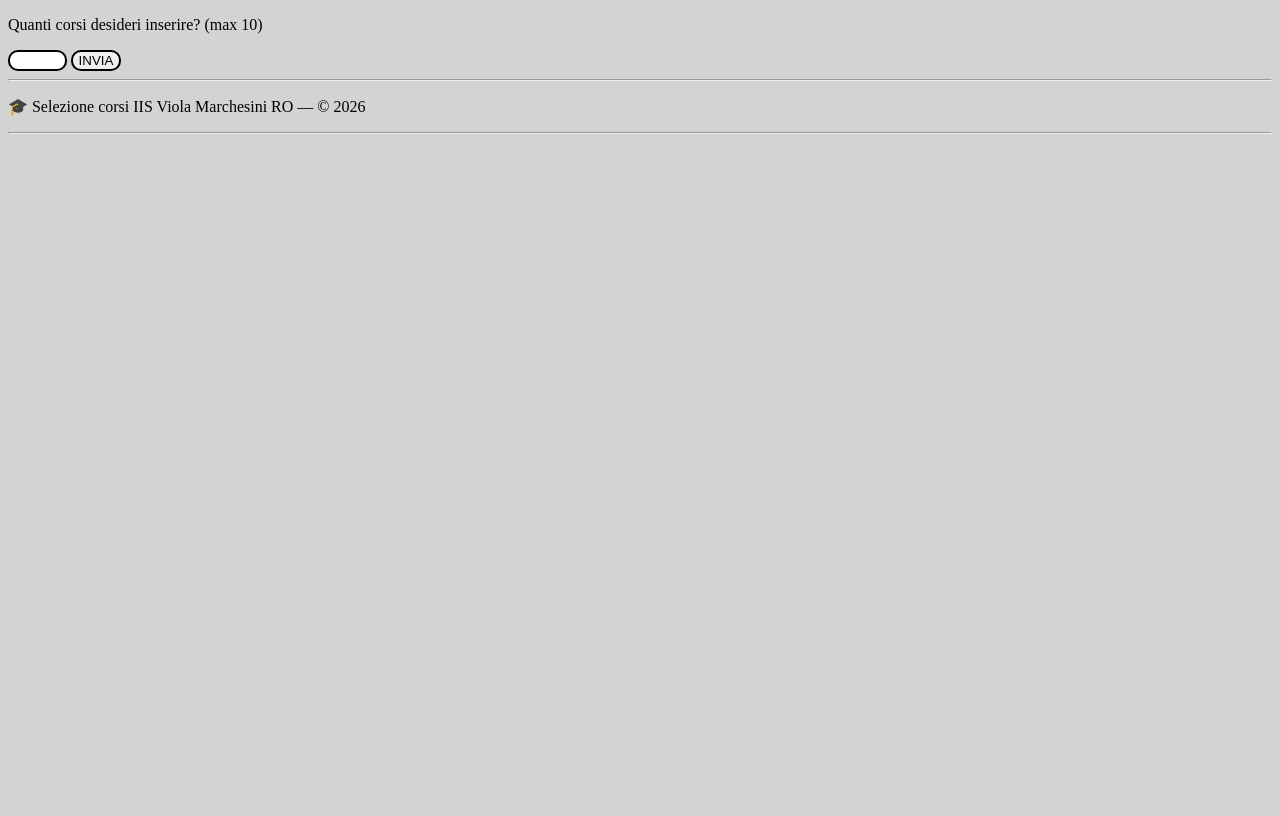
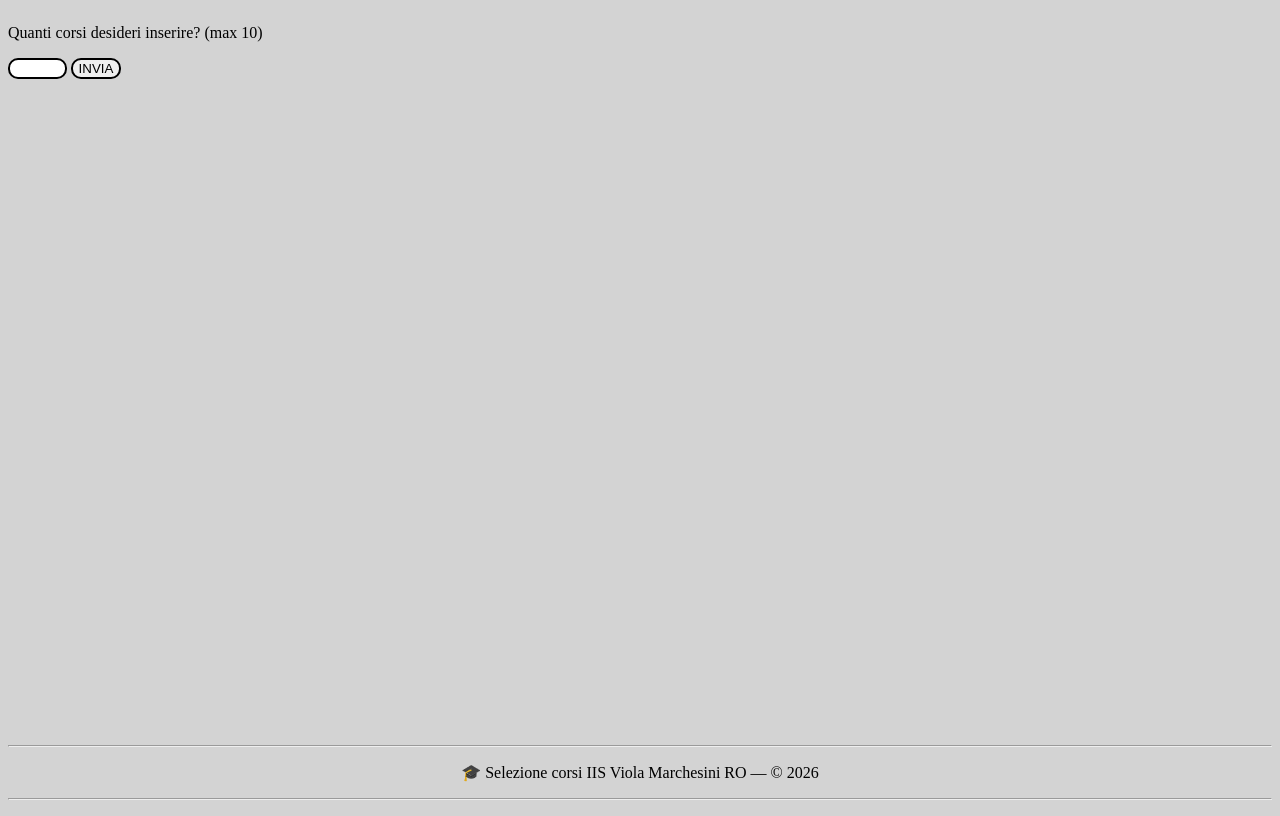
Before and after one commit to Enrico-github/Informatica, a PHP site: page /form.php in a window 1280 px wide. Before the commit the page ends 134 px from the top, so only its background shows below. Run offline with PHP 8.4, Linux system fonts and the light colour scheme.

Commit message:
Enhance CSS with flexbox and footer styles

```diff
--- a/PHP/Es2/style.css
+++ b/PHP/Es2/style.css
@@ -1,5 +1,8 @@
 body {
     background-color: lightgrey;
+    min-height: 100vh;
+    display: flex;
+    flex-direction: column;
 }
 
 input {
@@ -23,3 +26,8 @@ button:hover {
     transform: translateY(-3px);
     box-shadow: 0 6px 12px rgba(0, 0, 0, 0.2);
 }
+
+footer {
+    text-align: center;
+    margin-top: auto;
+}
```
